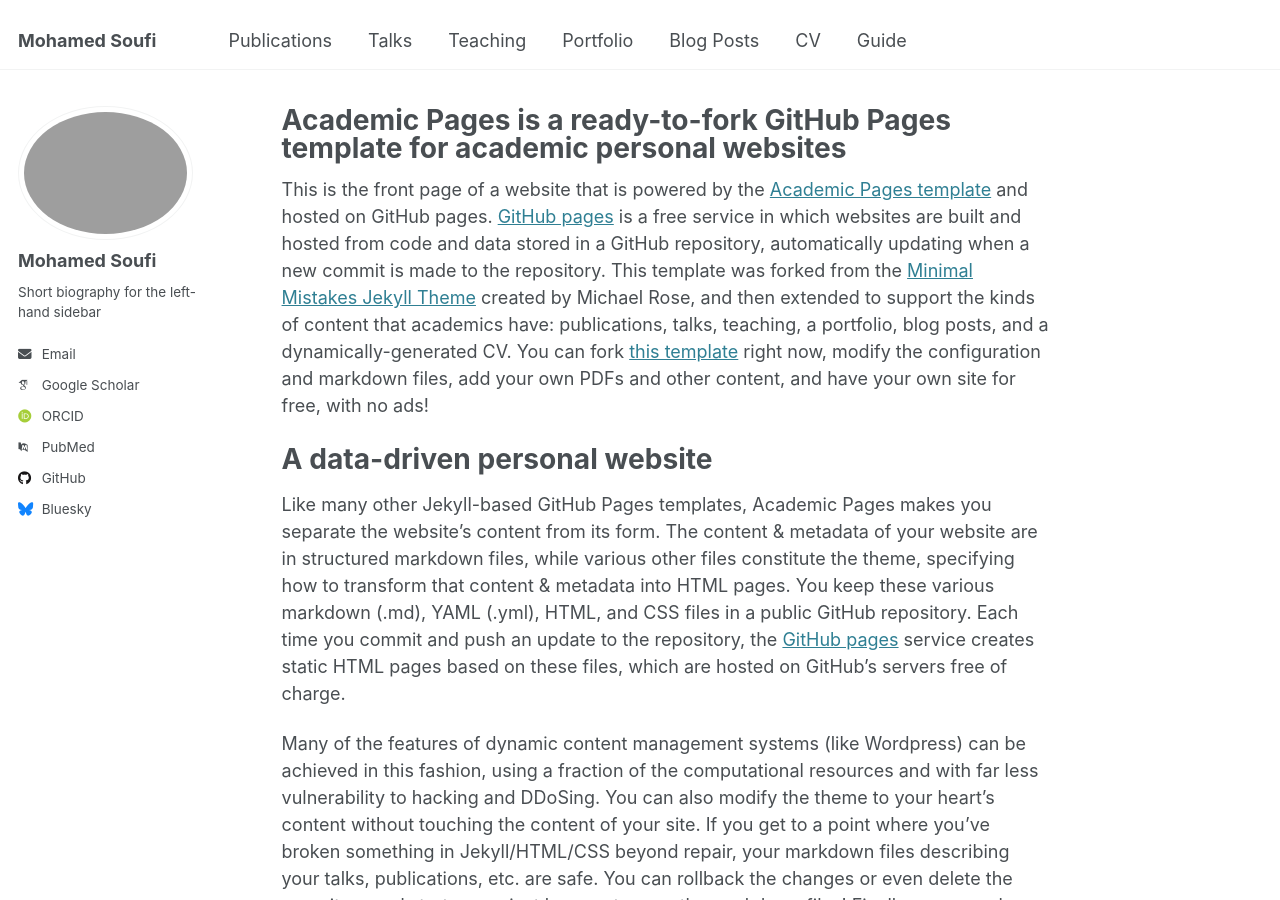
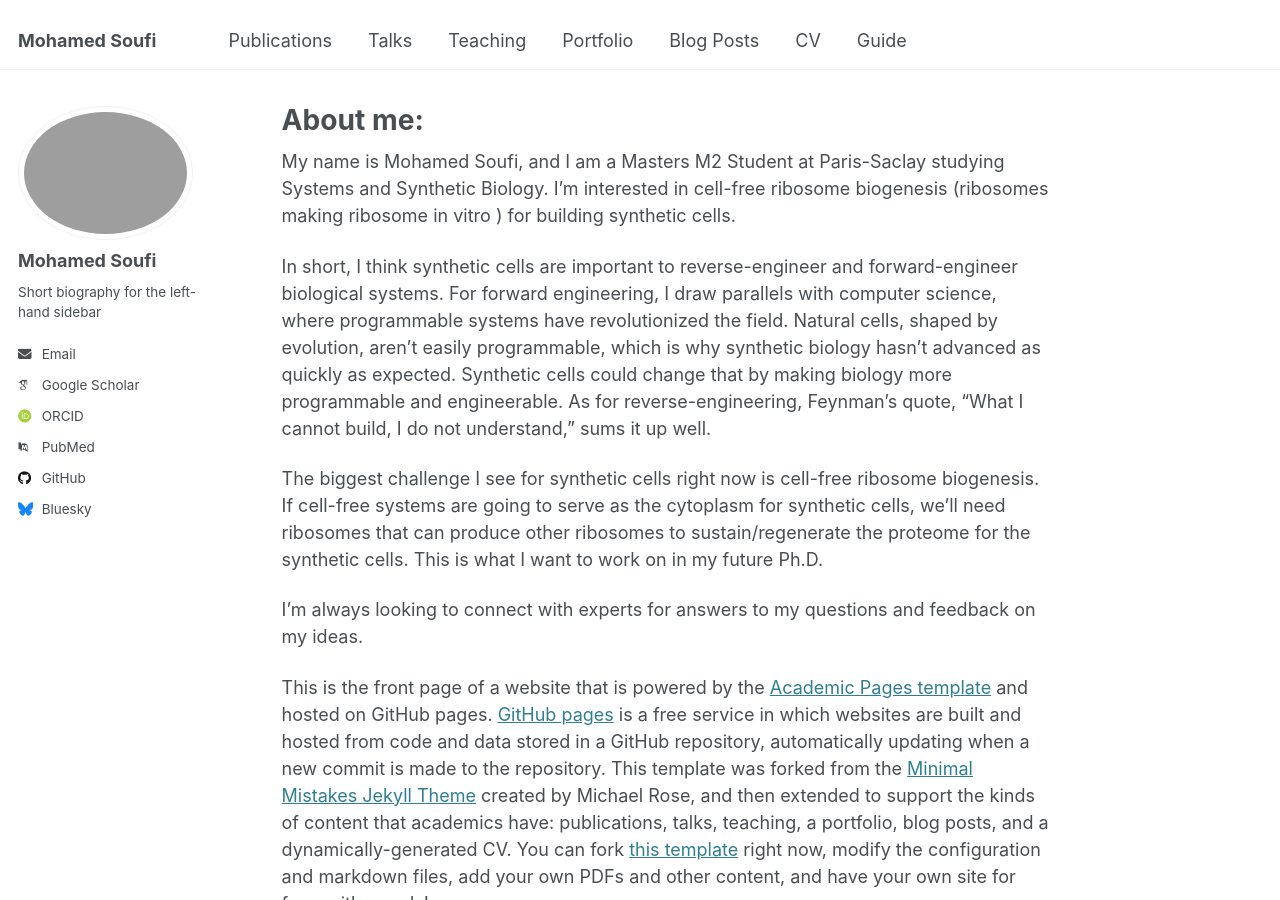
Before and after one commit to msoufi1453/msoufi1453.github.io, a Jekyll site: the page built from _pages/about.md, in a window 1280 px wide and 900 px high. Built offline with Jekyll 4.4.1, drawn with Linux system fonts in a browser that asks for light colours; some web fonts are replaced.

Commit message:
Update about.md
About me

```diff
--- a/_pages/about.md
+++ b/_pages/about.md
@@ -1,11 +1,21 @@
 ---
 permalink: /
-title: "Academic Pages is a ready-to-fork GitHub Pages template for academic personal websites"
+title: "About me:"
 author_profile: true
 redirect_from:
   - /about/
   - /about.html
 ---
+My name is Mohamed Soufi, and I am a Masters M2 Student at Paris-Saclay studying Systems and Synthetic Biology.
+I'm interested in cell-free ribosome biogenesis (ribosomes making ribosome in vitro ) for building synthetic cells.
+
+In short, I think synthetic cells are important to reverse-engineer and forward-engineer biological systems. For forward engineering, I draw parallels with computer science, where programmable systems have revolutionized the field. Natural cells, shaped by evolution, aren't easily programmable, which is why synthetic biology hasn't advanced as quickly as expected. Synthetic cells could change that by making biology more programmable and engineerable.
+As for reverse-engineering, Feynman's quote, "What I cannot build, I do not understand," sums it up well.
+
+The biggest challenge I see for synthetic cells right now is cell-free ribosome biogenesis. If cell-free systems are going to serve as the cytoplasm for synthetic cells, we'll need ribosomes that can produce other ribosomes to sustain/regenerate the proteome for the synthetic cells. This is what I want to work on in my future Ph.D.
+
+I'm always looking to connect with experts for answers to my questions and feedback on my ideas.
+
 
 This is the front page of a website that is powered by the [Academic Pages template](https://github.com/academicpages/academicpages.github.io) and hosted on GitHub pages. [GitHub pages](https://pages.github.com) is a free service in which websites are built and hosted from code and data stored in a GitHub repository, automatically updating when a new commit is made to the repository. This template was forked from the [Minimal Mistakes Jekyll Theme](https://mmistakes.github.io/minimal-mistakes/) created by Michael Rose, and then extended to support the kinds of content that academics have: publications, talks, teaching, a portfolio, blog posts, and a dynamically-generated CV. You can fork [this template](https://github.com/academicpages/academicpages.github.io) right now, modify the configuration and markdown files, add your own PDFs and other content, and have your own site for free, with no ads!
 
```
